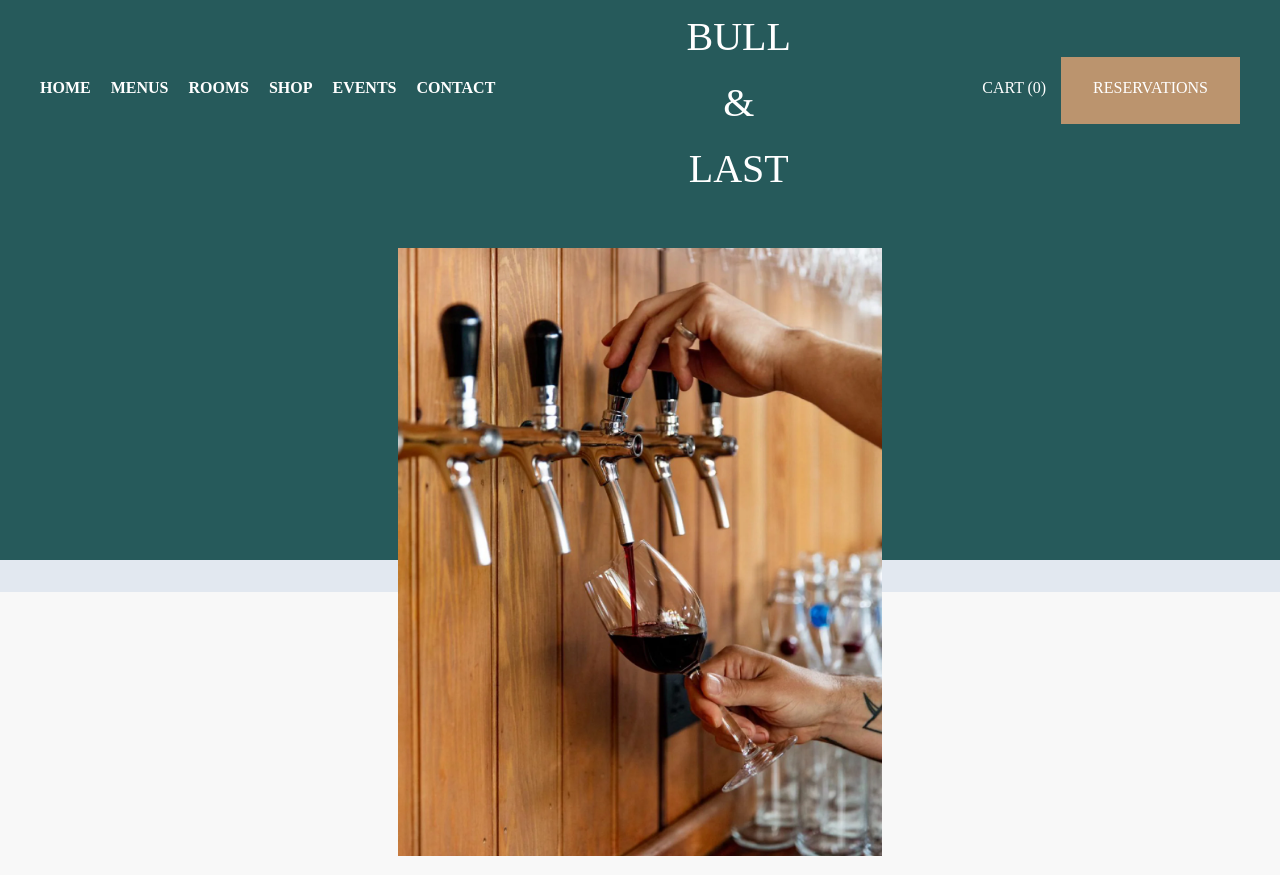
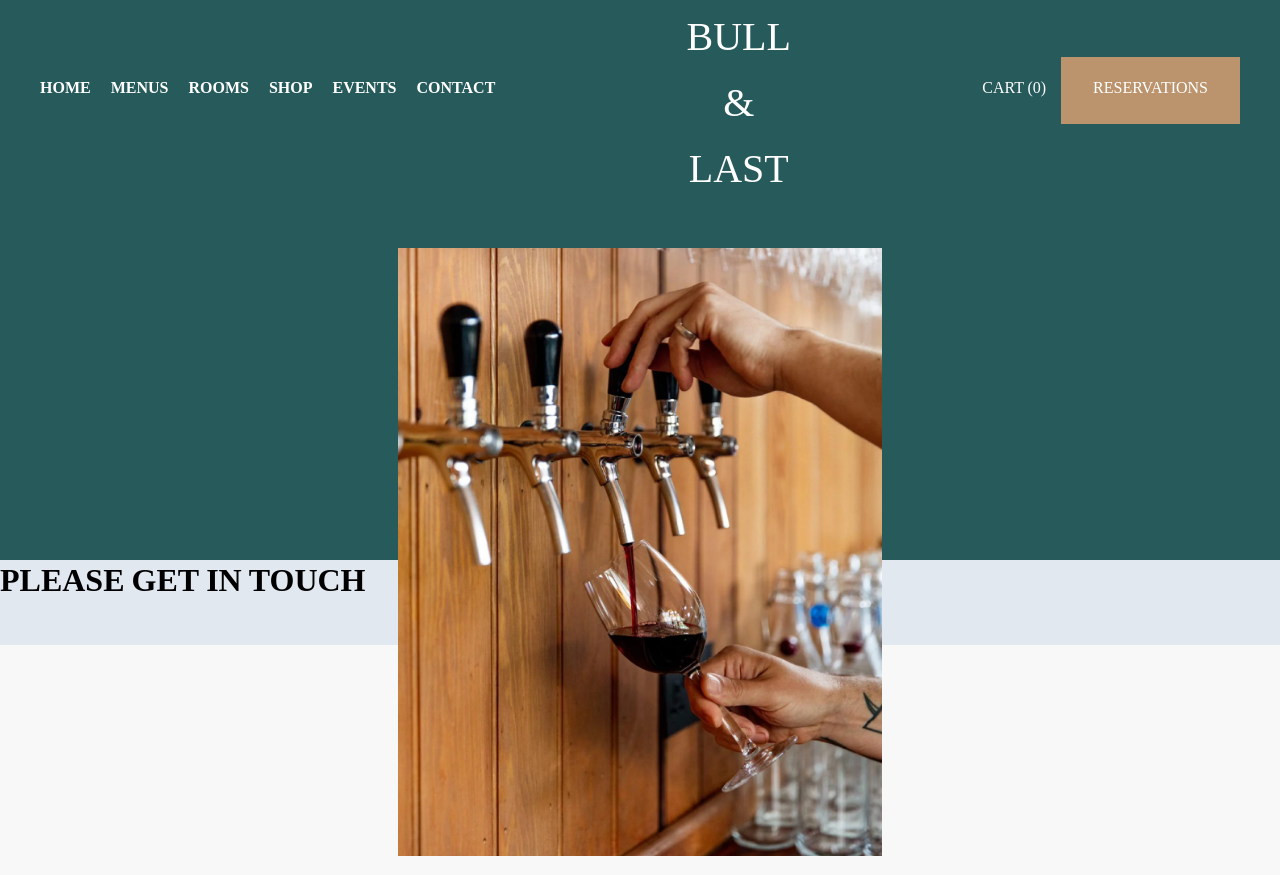
Before and after one commit to KMernDabest/Bull-last-contact-clone, a plain HTML site: page Bulls and last1/index.html in a window 1280 px wide. Shown: the top 875 px of the page. Drawn offline with Linux system fonts and the light colour scheme.

Commit message:
Update index.html

```diff
--- a/Bulls and last1/index.html
+++ b/Bulls and last1/index.html
@@ -29,8 +29,13 @@
                 </div>
             </header>
         </div>
-        <div class="hero-image">
+        <div class="hero-section">
+            <div class="hero-image">
             <img src="pouring wine.webp" alt="Pouring wine">
+            </div>
+            <div class="hero-text">
+                <h1>PLEASE GET IN TOUCH</h1>
+            </div>
         </div>
 
     <section class="contact-info">
```
